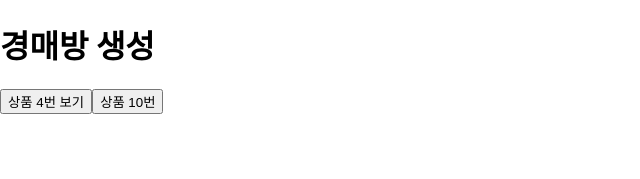
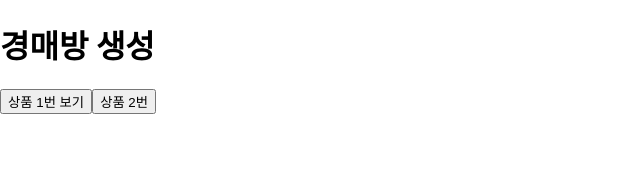
Before and after one commit to tony24123/webSocketTestComponent, a React (Create React App) app: page / in a window 1280 px wide. Shown: the top 179 px of the page, without its empty margins (0-640 px from the left). Built offline with nearby package versions, Linux system fonts and the light colour scheme.

Commit message:
중간저장

```diff
--- a/src/Button.jsx
+++ b/src/Button.jsx
@@ -13,8 +13,8 @@ const Button = () => {
   return (
     <div>
       <h1>경매방 생성</h1>
-      <button onClick={() => navigateToAuction(4)}>상품 4번 보기</button>
-      <button onClick={() => navigateToAuction(10)}>상품 10번</button>
+      <button onClick={() => navigateToAuction(1)}>상품 1번 보기</button>
+      <button onClick={() => navigateToAuction(2)}>상품 2번</button>
     </div>
   )
 }
--- a/src/WebSocketTest.jsx
+++ b/src/WebSocketTest.jsx
@@ -184,7 +184,7 @@ const WebSocketChat = () => {
 
       {/* 경매 정보 */}
       <div style={{ marginBottom: '30px', padding: '15px', backgroundColor: '#f8f8f8', borderRadius: '8px' }}>
-        <h2>Online Auction : {auctionData.product.name} 판매방</h2>
+        {/* <h2>Online Auction : {auctionData.product.name} 판매방</h2> */}
         <div>
           <p><strong>Current Bid:</strong> {highestBid}원</p>
           <p><strong>Highest Bidder:</strong> 최고 입찰자</p>
```
